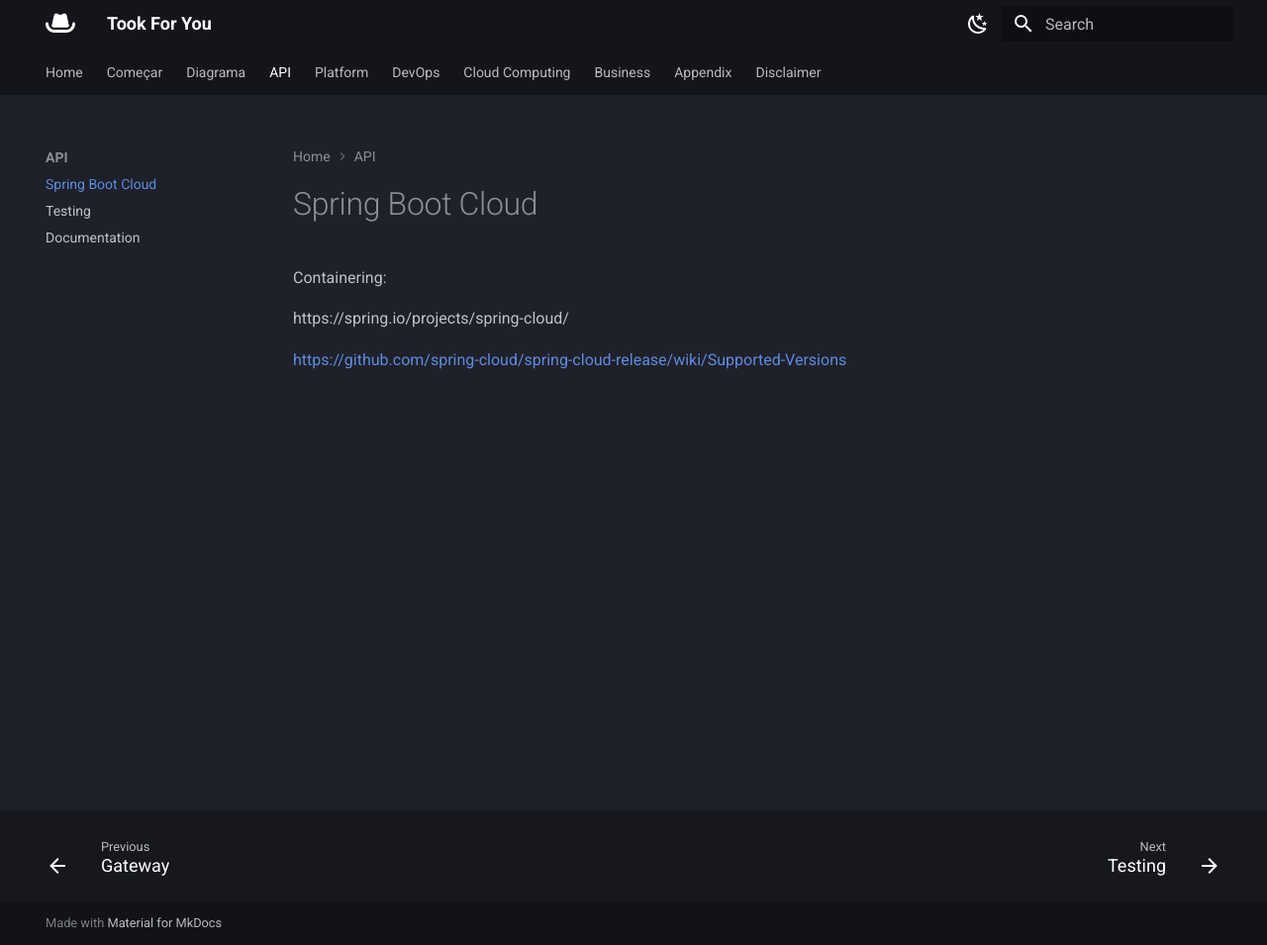
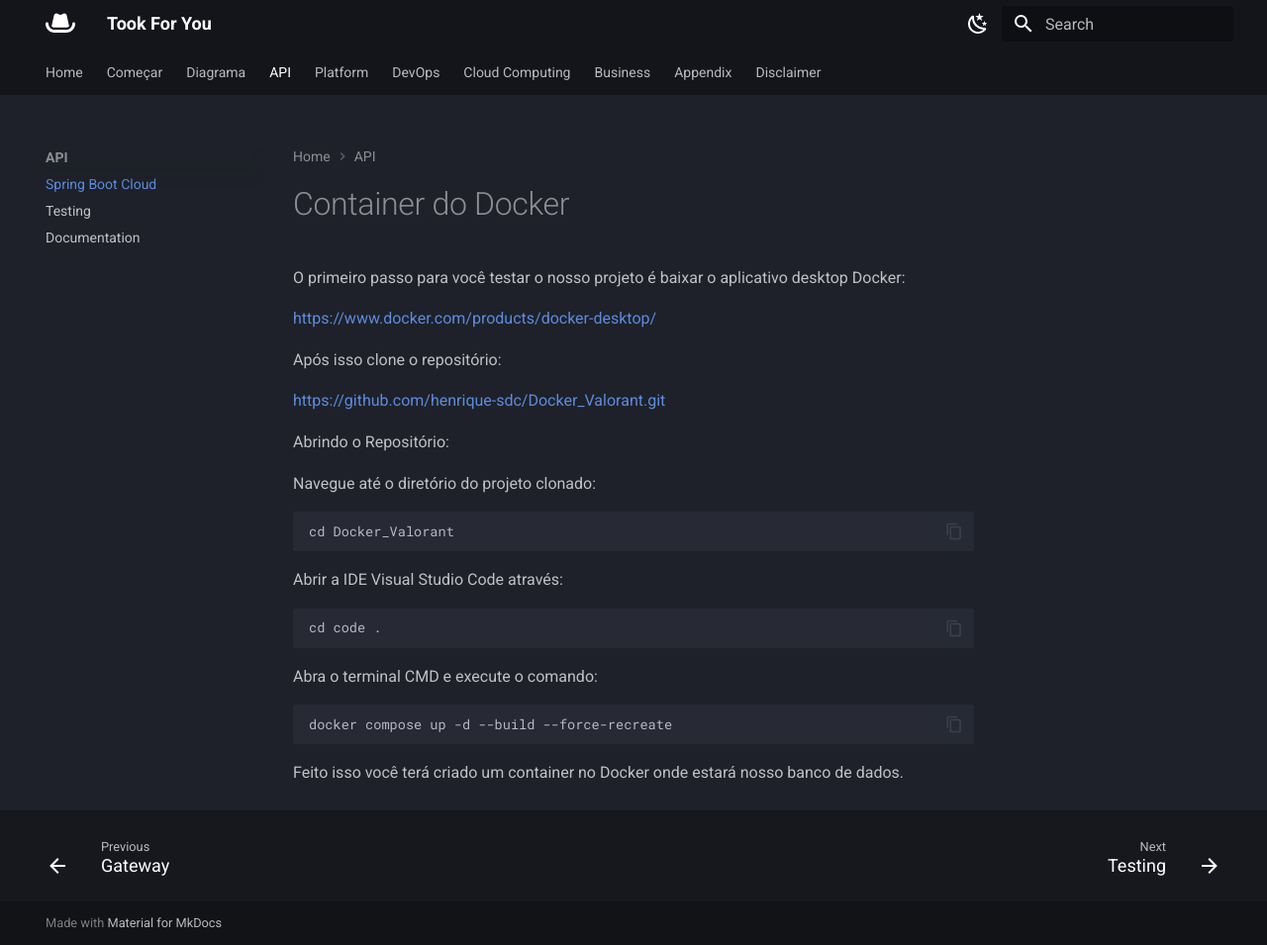
Before and after one commit to Alexxmfs/mkdocs, an MkDocs documentation site: the page built from docs/api/spring-boot-cloud.md, in a window 1280 px wide and 955 px high. Shown: the whole window at 99% size. Built offline with MkDocs 1.6.1 and Material for MkDocs 9.7.7, drawn with Linux system fonts in a browser that asks for light colours.

Commit message:
Colocando como criar o Docker

```diff
--- a/docs/api/spring-boot-cloud.md
+++ b/docs/api/spring-boot-cloud.md
@@ -1,8 +1,25 @@
-# Spring Boot Cloud
+# Container do Docker
 
-Containering:
+O primeiro passo para você testar o nosso projeto é baixar o aplicativo desktop Docker:
 
-https://spring.io/projects/spring-cloud/
+[https://www.docker.com/products/docker-desktop/](https://www.docker.com/products/docker-desktop/){target="_blank"}
 
+Após isso clone o repositório:
 
-[https://github.com/spring-cloud/spring-cloud-release/wiki/Supported-Versions](https://github.com/spring-cloud/spring-cloud-release/wiki/Supported-Versions){target="_blank"}
+[https://github.com/henrique-sdc/Docker_Valorant.git](https://github.com/henrique-sdc/Docker_Valorant.git){target="_blank"}
+
+Abrindo o Repositório:
+
+Navegue até o diretório do projeto clonado:
+
+    cd Docker_Valorant
+
+Abrir a IDE Visual Studio Code através:
+
+    cd code .
+
+Abra o terminal CMD e execute o comando:
+
+    docker compose up -d --build --force-recreate
+
+Feito isso você terá criado um container no Docker onde estará nosso banco de dados.
--- a/mkdocs.yml
+++ b/mkdocs.yml
@@ -160,4 +160,5 @@ nav:
 #  Set-ExecutionPolicy -ExecutionPolicy  RemoteSigned -Scope Process
 # venv\Scripts\Activate.ps1
 # pip install mkdocs-material
+# pip install markdown_grid_tables
 # mkdocs serve
```
